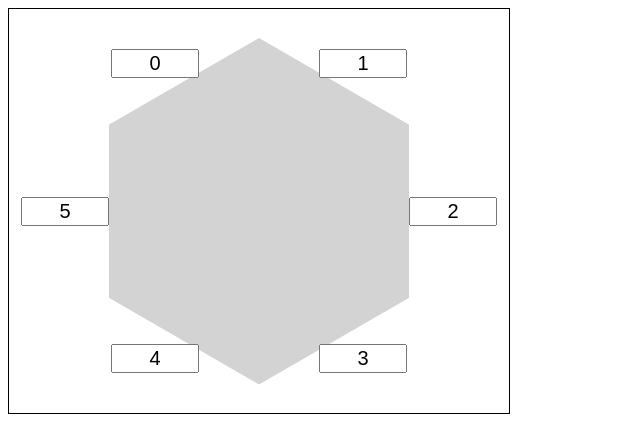
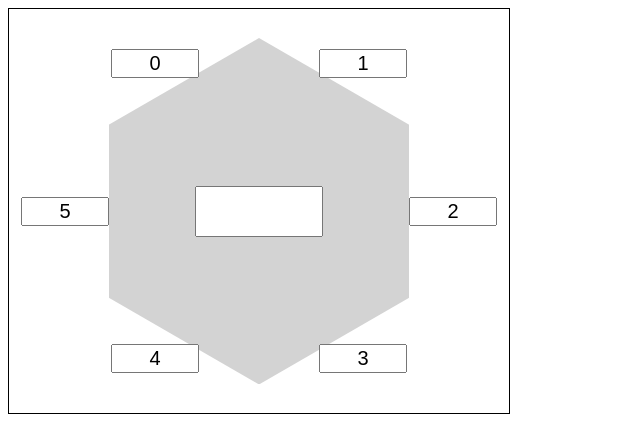
Before and after one commit to self-atari/icfp2025, a React (Vite) app in the folder ui/: page / in a window 1280 px wide. Shown: the top 422 px of the page, without its empty margins (0-640 px from the left). Built offline with nearby package versions, Linux system fonts and the light colour scheme.

Commit message:
Draw hex and inputs

```diff
--- a/ui/src/App.tsx
+++ b/ui/src/App.tsx
@@ -9,7 +9,12 @@ function Hex() {
       </div>
       <div className="middle-row">
         <input value={5} />
-        <div className="hex-image"></div>
+        <div className="overlap-container">
+          <div className="hex-image"></div>
+          <div className="hex-label-container">
+            <input className="hex-label"></input>
+          </div>
+        </div>
         <input value={2} />
       </div>
       <div className="bottom-row">
--- a/ui/src/index.css
+++ b/ui/src/index.css
@@ -55,3 +55,25 @@ input {
 .hex input {
   z-index: 100;
 }
+
+.overlap-container {
+  aspect-ratio: cos(30deg);
+  width: calc(var(--space) * 3);
+  position: relative;
+}
+.overlap-container > * {
+  position: absolute;
+  top: 0;
+  left: 0;
+}
+.hex-label-container {
+  aspect-ratio: cos(30deg);
+  width: calc(var(--space) * 3);
+  display: flex;
+  align-items: center;
+  justify-content: center;
+}
+input.hex-label {
+  font-size: calc(var(--space) * 0.4);
+  width: calc(var(--space) * 1.2);
+}
```
